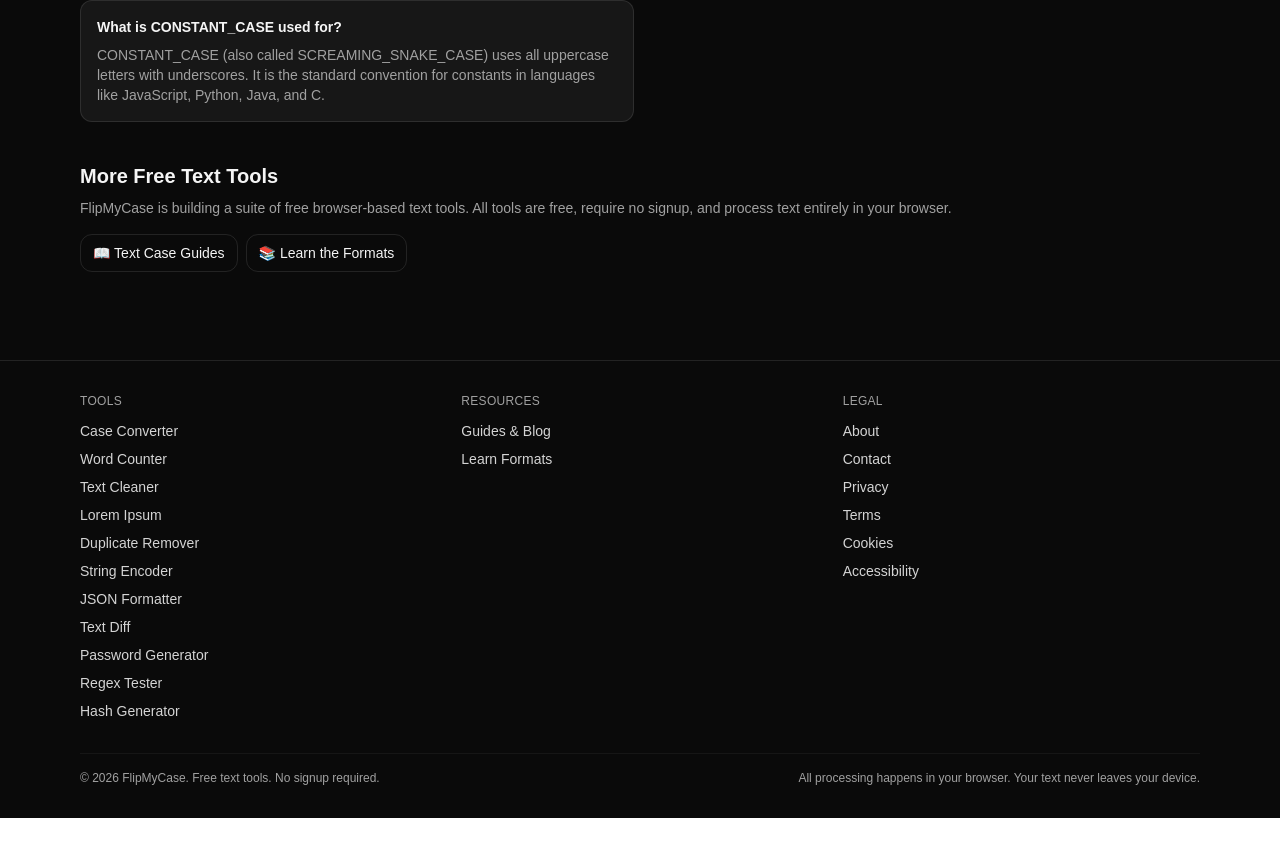
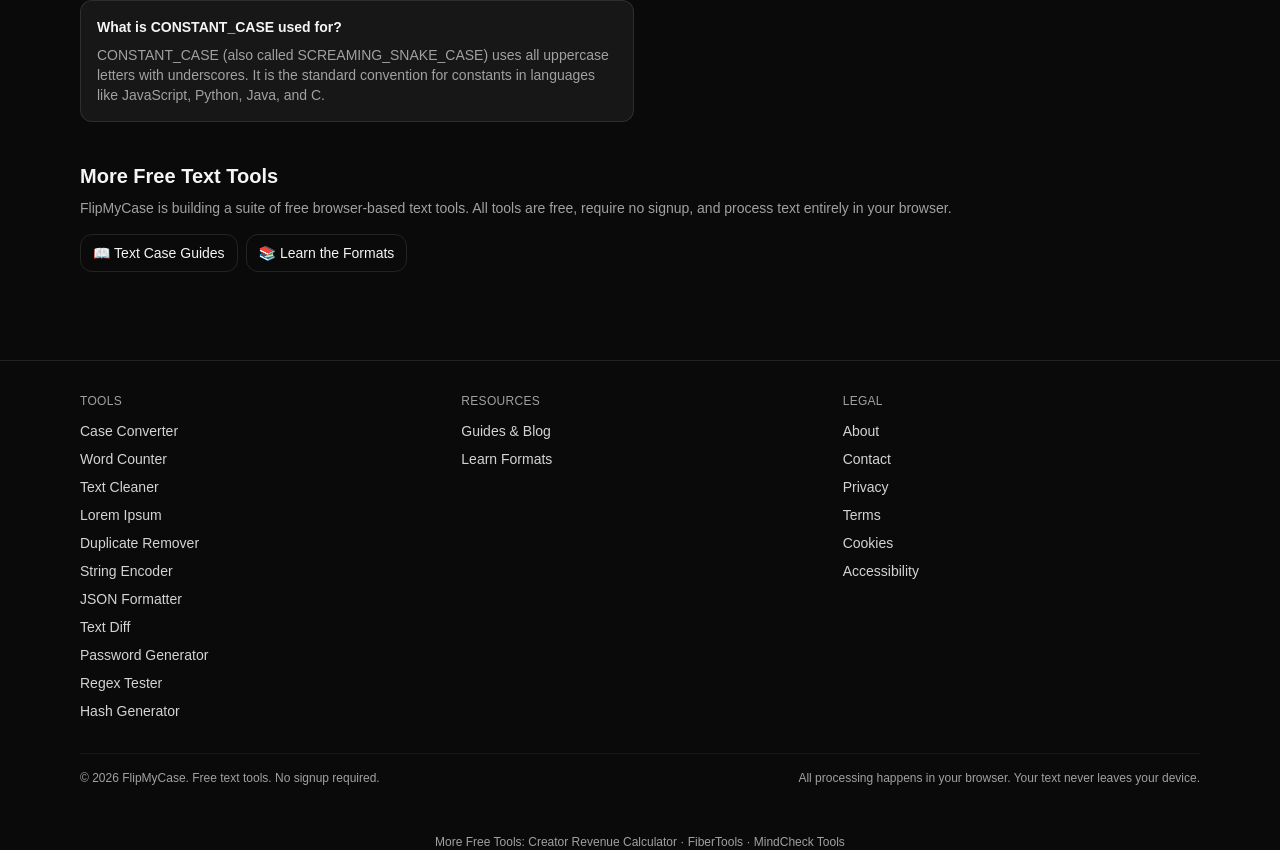
Before and after one commit to raiderj77/text-converter, a Next.js app: page / in a window 1280 px wide. Shown: the part 2618-3468 px from the top of the page. Before the commit the page ends 3436 px from the top, so only its background shows below. Built offline with nearby package versions, Linux system fonts and the light colour scheme.

Commit message:
Add cross-links to creator network in footer

```diff
--- a/components/layout/footer.tsx
+++ b/components/layout/footer.tsx
@@ -126,6 +126,7 @@ export function Footer() {
           </div>
         </div>
       </div>
+    <div className="mt-4 text-center"><p className="text-xs text-neutral-400">More Free Tools: <a href="https://creatorrevenuecalculator.com" className="hover:underline">Creator Revenue Calculator</a> · <a href="https://fibertools.app" className="hover:underline">FiberTools</a> · <a href="https://mindchecktools.com" className="hover:underline">MindCheck Tools</a></p></div>
     </footer>
   );
 }
```
